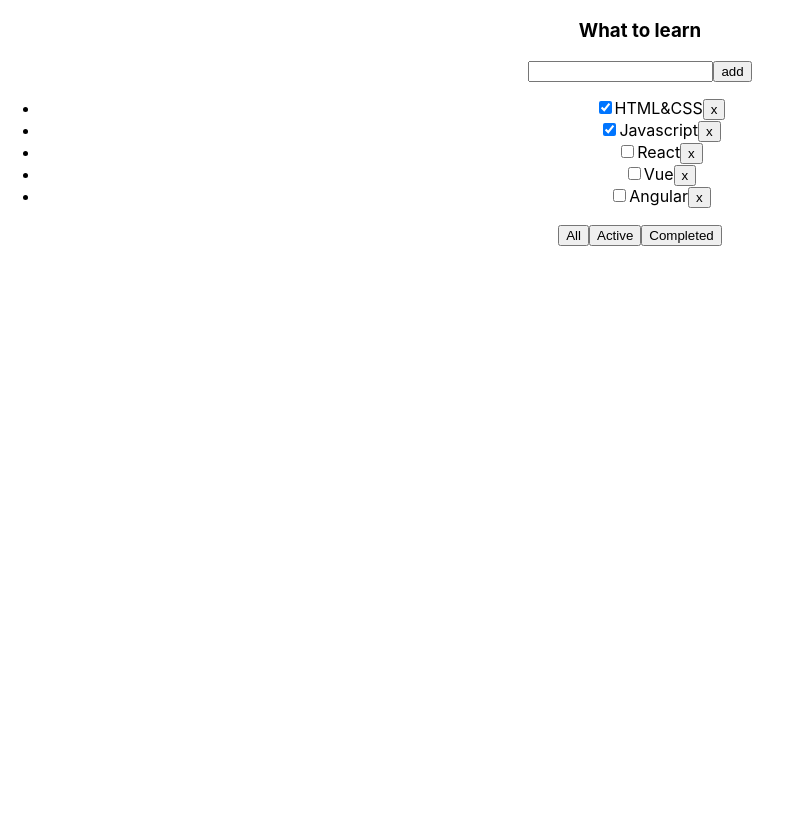
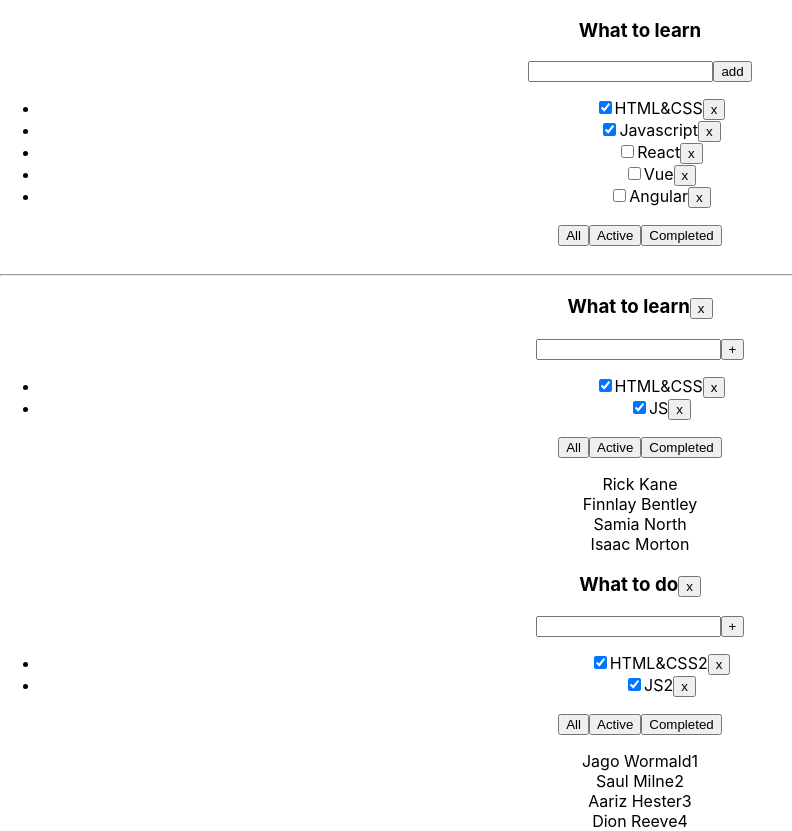
Before and after one commit to dktwho/self-practice, a React (Create React App) app: page / in a window 1280 px wide. Shown: the whole page, without its empty margins (0-792 px from the left). Before the commit the page ends 800 px from the top, so only its background shows below. Built offline with nearby package versions, Linux system fonts and the light colour scheme.

Commit message:
add one more component App2 and Todolist2, for callback practice

```diff
--- /dev/null
+++ b/src/App2.tsx
@@ -0,0 +1,116 @@
+import React, {useState} from 'react';
+import './App.css';
+import {v1} from 'uuid';
+import {Todolist2} from "./Todolist2";
+
+
+type ObjectType = {
+    title: string
+    filter: FilterValuesType
+    tasks: Array<TasksType>
+    students: Array<string>
+}
+export type TasksType = {
+    taskId: string
+    title: string
+    isDone: boolean
+}
+
+export type FilterValuesType = "all" | "active" | "completed";
+
+
+function App2() {
+
+    const [todo, setTodo] = useState<Array<ObjectType>>([
+        {
+            title: "What to learn",
+            filter: "all",
+            tasks: [
+                {taskId: v1(), title: "HTML&CSS", isDone: true},
+                {taskId: v1(), title: "JS", isDone: true}
+            ],
+            students: [
+                'Rick Kane',
+                'Finnlay Bentley',
+                'Samia North',
+                'Isaac Morton',
+            ]
+        },
+        {
+            title: "What to do",
+            filter: "all",
+            tasks: [
+                {taskId: v1(), title: "HTML&CSS2", isDone: true},
+                {taskId: v1(), title: "JS2", isDone: true}
+            ],
+            students: [
+                'Jago Wormald1',
+                'Saul Milne2',
+                'Aariz Hester3',
+                'Dion Reeve4',
+            ]
+        }
+    ])
+
+    function removeTask(taskId: string, todolistId: number) {
+        setTodo(todo.map((el, index) => index === todolistId ? {
+            ...el,
+            tasks: [...el.tasks.filter(fl => fl.taskId !== taskId)]
+        } : el))
+    }
+
+    function addTask(title: string, todolistId: number) {
+        let newTask: TasksType = {taskId: v1(), title: title, isDone: false};
+        setTodo(todo.map((el, index) => index === todolistId ? {...el, tasks: [newTask, ...el.tasks]} : el))
+    }
+
+    function changeStatus(taskId: string, isDone: boolean, todolistId: number) {
+        setTodo(todo.map((el, index) => index === todolistId ? {
+            ...el,
+            tasks: el.tasks.map(m => m.taskId === taskId ? {...m, isDone: isDone} : m)
+        } : el))
+    }
+
+    function changeFilter(value: FilterValuesType, todolistId: number) {
+        setTodo(todo.map((el, index) => index === todolistId ? {...el, filter: value} : el))
+    }
+
+    function removeTodolist(todolistId: number) {
+        setTodo(todo.filter((el, index) => index !== todolistId))
+    }
+
+    return (
+        <div className="App">
+            {
+                todo.map((tl, index) => {
+                    let allTodolistTasks = tl.tasks;
+                    let tasksForTodolist = allTodolistTasks;
+
+                    if (tl.filter === "active") {
+                        tasksForTodolist = allTodolistTasks.filter(t => t.isDone === false);
+                    }
+                    if (tl.filter === "completed") {
+                        tasksForTodolist = allTodolistTasks.filter(t => t.isDone === true);
+                    }
+
+                    return <Todolist2
+                        key={index}
+                        id={index}
+                        title={tl.title}
+                        tasks={tasksForTodolist}
+                        students={tl.students}
+                        removeTask={removeTask}
+                        changeFilter={changeFilter}
+                        addTask={addTask}
+                        changeTaskStatus={changeStatus}
+                        filter={tl.filter}
+                        removeTodolist={removeTodolist}
+                    />
+                })
+            }
+
+        </div>
+    );
+}
+
+export default App2;
--- /dev/null
+++ b/src/Todolist2.tsx
@@ -0,0 +1,86 @@
+import React, {ChangeEvent, useState, KeyboardEvent} from 'react';
+import {FilterValuesType, TasksType} from './App2';
+
+
+type PropsType = {
+    id: number
+    title: string
+    tasks: TasksType[]
+    students: Array<string>
+    removeTask: (taskId: string, todolistId: number) => void
+    changeFilter: (value: FilterValuesType, todolistId: number) => void
+    addTask: (title: string, todolistId: number) => void
+    changeTaskStatus: (id: string, isDone: boolean, todolistId: number) => void
+    removeTodolist: (id: number) => void
+    filter: FilterValuesType
+}
+
+export function Todolist2(props: PropsType) {
+    let [title, setTitle] = useState("")
+    let [error, setError] = useState<string | null>(null)
+
+    const onChangeHandler = (e: ChangeEvent<HTMLInputElement>) => {
+        setTitle(e.currentTarget.value)
+    }
+    const onKeyPressHandler = (e: KeyboardEvent<HTMLInputElement>) => {
+        setError(null);
+        if (e.charCode === 13) {
+            // addTask();
+        }
+    }
+
+
+    return <div>
+        <h3> {props.title}
+            <button onClick={() => {
+                'removeTodolist'
+            }}>x
+            </button>
+
+        </h3>
+        <div>
+            <input value={title}
+                   onChange={onChangeHandler}
+                   onKeyPress={onKeyPressHandler}
+                   className={error ? "error" : ""}
+            />
+            <button onClick={() => {'addTask'}}>+</button>
+            {error && <div className="error-message">{error}</div>}
+        </div>
+        <ul>
+            {
+                props.tasks.map(t => {
+                    const onChangeHandler = (e: ChangeEvent<HTMLInputElement>) => {
+                        let newIsDoneValue = e.currentTarget.checked;
+                        props.changeTaskStatus(t.taskId, newIsDoneValue, props.id);
+                    }
+
+                    return <li key={t.taskId} className={t.isDone ? "is-done" : ""}>
+                        <input type="checkbox" onChange={onChangeHandler} checked={t.isDone}/>
+                        <span>{t.title}</span>
+                        <button onClick={() => {'removeTask'}}>x</button>
+                    </li>
+                })
+            }
+        </ul>
+        <div>
+            <button className={props.filter === 'all' ? "active-filter" : ""}
+                    onClick={()=>{}}>All
+            </button>
+            <button className={props.filter === 'active' ? "active-filter" : ""}
+                    onClick={()=>{}}>Active
+            </button>
+            <button className={props.filter === 'completed' ? "active-filter" : ""}
+                    onClick={()=>{}}>Completed
+            </button>
+        </div>
+        <p></p>
+        {
+            props.students.map((el) => {
+                return (
+                    <div>{el}</div>
+                )
+            })
+        }
+    </div>
+}
--- a/src/index.tsx
+++ b/src/index.tsx
@@ -3,11 +3,19 @@
 import './index.css';
 import App from './App';
 import reportWebVitals from './reportWebVitals';
+import App2 from "./App2";
 
 const root = ReactDOM.createRoot(
     document.getElementById('root') as HTMLElement
 );
-root.render(<App/>);
+root.render(
+    <>
+        <App/>
+        <br/>
+        <hr/>
+        <App2/>
+    </>
+);
 
 // If you want to start measuring performance in your app, pass a function
 // to log results (for example: reportWebVitals(console.log))
```
